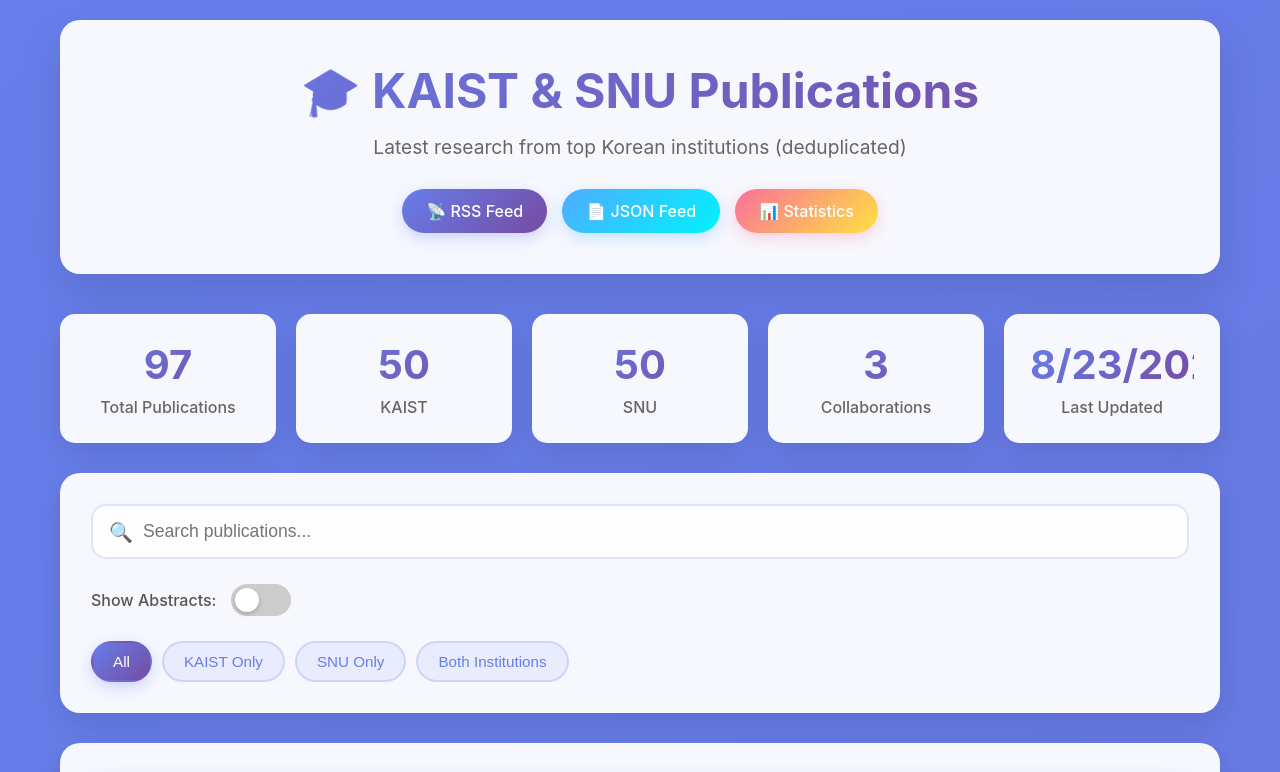
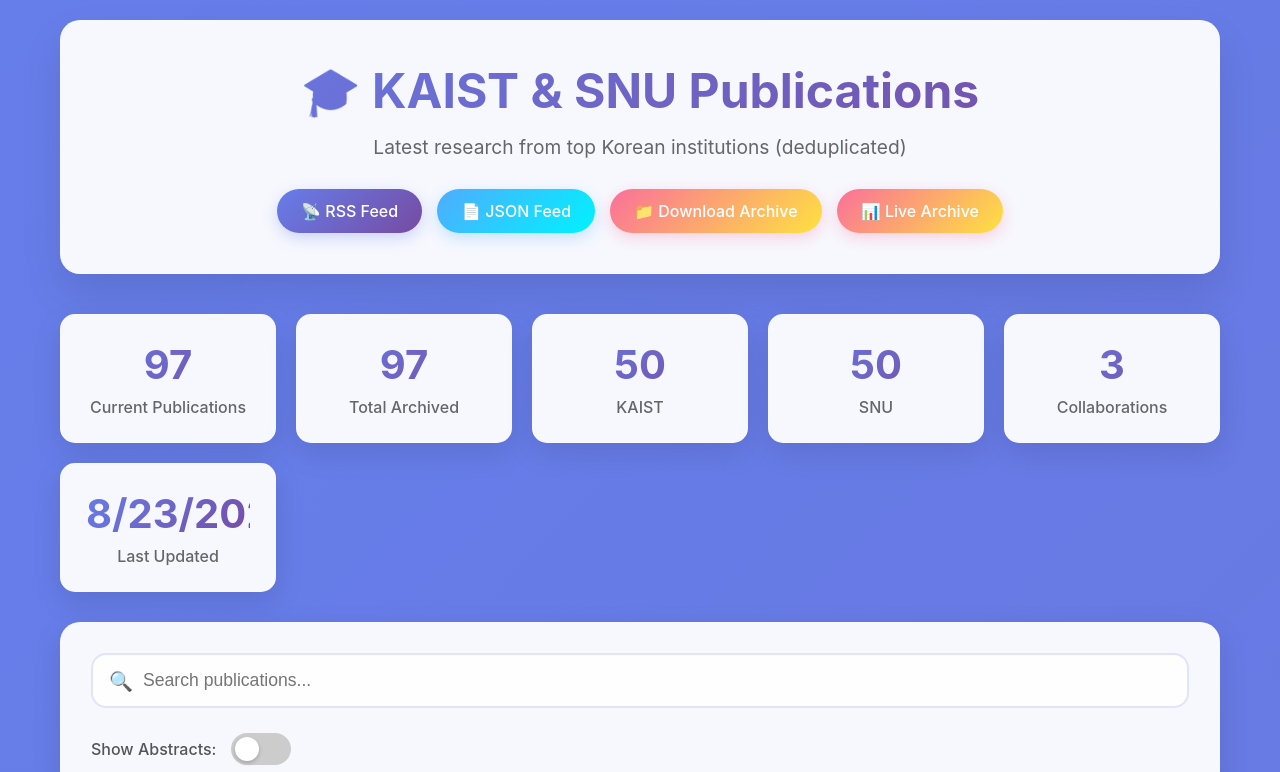
Before and after one commit to rimrim05/Korean-Academic-RSS, a website: page index.html in a window 1280 px wide. Shown: the top 772 px of the page. Drawn offline with Linux system fonts and the light colour scheme.

Commit message:
Update index.html

```diff
--- a/index.html
+++ b/index.html
@@ -449,7 +449,8 @@
             <div class="header-links">
                 <a href="feed.xml" class="header-link">📡 RSS Feed</a>
                 <a href="feed.json" class="header-link json">📄 JSON Feed</a>
-                <a href="stats.json" class="header-link stats">📊 Statistics</a>
+                <a href="papers-archive.csv" class="header-link stats">📁 Download Archive</a>
+                <a href="https://docs.google.com/spreadsheets/d/1kSExt97IEVj_DrNXHTlewzFou8XSAnpYAxKycz-ihO0/edit" class="header-link stats" target="_blank">📊 Live Archive</a>
             </div>
         </div>
 
@@ -525,10 +526,14 @@
             const statsDiv = document.getElementById('stats');
             const breakdown = data.institutionBreakdown || {};
 
-            statsDiv.innerHTML = `
+            let statsHTML = `
                 <div class="stat-card">
                     <div class="stat-number">${data.totalItems || 0}</div>
-                    <div class="stat-label">Total Publications</div>
+                    <div class="stat-label">Current Publications</div>
+                </div>
+                <div class="stat-card">
+                    <div class="stat-number">${data.totalArchived || 0}</div>
+                    <div class="stat-label">Total Archived</div>
                 </div>
                 <div class="stat-card">
                     <div class="stat-number">${breakdown['KAIST'] || 0}</div>
@@ -548,6 +553,7 @@
                 </div>
             `;
 
+            statsDiv.innerHTML = statsHTML;
             statsDiv.style.display = 'grid';
         }
 
```
